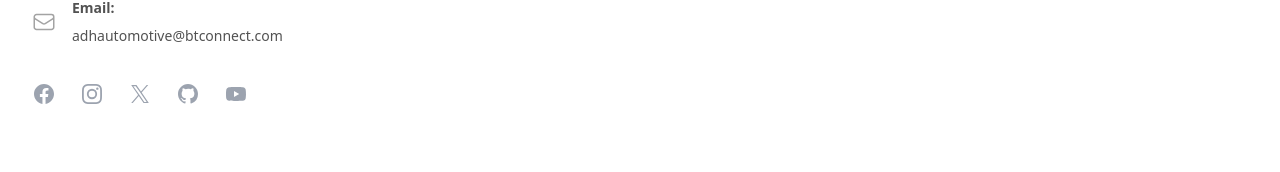
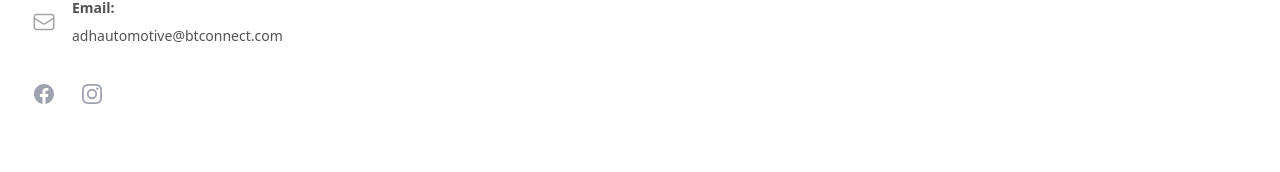
Before and after one commit to McleanDesignCo/ADH-Automotive, a Next.js app: page /privacy in a window 1280 px wide. Shown: the part 3494-3666 px from the top of the page. Built offline with nearby package versions, Linux system fonts and the light colour scheme.

Commit message:
Footer Socials Text center

```diff
--- a/src/components/Footer.tsx
+++ b/src/components/Footer.tsx
@@ -31,7 +31,7 @@ const navigation = {
   social: [
     {
       name: 'Facebook',
-      href: '#',
+      href: 'https://www.facebook.com/adhautomotive/',
       icon: (props: SVGProps<SVGSVGElement>) => (
         <svg fill="currentColor" viewBox="0 0 24 24" {...props}>
           <path
@@ -44,7 +44,7 @@ const navigation = {
     },
     {
       name: 'Instagram',
-      href: '#',
+      href: 'https://www.instagram.com/adh_automotive/',
       icon: (props: SVGProps<SVGSVGElement>) => (
         <svg fill="currentColor" viewBox="0 0 24 24" {...props}>
           <path
@@ -55,41 +55,7 @@ const navigation = {
         </svg>
       ),
     },
-    {
-      name: 'X',
-      href: '#',
-      icon: (props: SVGProps<SVGSVGElement>) => (
-        <svg fill="currentColor" viewBox="0 0 24 24" {...props}>
-          <path d="M13.6823 10.6218L20.2391 3H18.6854L12.9921 9.61788L8.44486 3H3.2002L10.0765 13.0074L3.2002 21H4.75404L10.7663 14.0113L15.5685 21H20.8131L13.6819 10.6218H13.6823ZM11.5541 13.0956L10.8574 12.0991L5.31391 4.16971H7.70053L12.1742 10.5689L12.8709 11.5655L18.6861 19.8835H16.2995L11.5541 13.096V13.0956Z" />
-        </svg>
-      ),
-    },
-    {
-      name: 'GitHub',
-      href: '#',
-      icon: (props: SVGProps<SVGSVGElement>) => (
-        <svg fill="currentColor" viewBox="0 0 24 24" {...props}>
-          <path
-            fillRule="evenodd"
-            d="M12 2C6.477 2 2 6.484 2 12.017c0 4.425 2.865 8.18 6.839 9.504.5.092.682-.217.682-.483 0-.237-.008-.868-.013-1.703-2.782.605-3.369-1.343-3.369-1.343-.454-1.158-1.11-1.466-1.11-1.466-.908-.62.069-.608.069-.608 1.003.07 1.531 1.032 1.531 1.032.892 1.53 2.341 1.088 2.91.832.092-.647.35-1.088.636-1.338-2.22-.253-4.555-1.113-4.555-4.951 0-1.093.39-1.988 1.029-2.688-.103-.253-.446-1.272.098-2.65 0 0 .84-.27 2.75 1.026A9.564 9.564 0 0112 6.844c.85.004 1.705.115 2.504.337 1.909-1.296 2.747-1.027 2.747-1.027.546 1.379.202 2.398.1 2.651.64.7 1.028 1.595 1.028 2.688 0 3.848-2.339 4.695-4.566 4.943.359.309.678.92.678 1.855 0 1.338-.012 2.419-.012 2.747 0 .268.18.58.688.482A10.019 10.019 0 0022 12.017C22 6.484 17.522 2 12 2z"
-            clipRule="evenodd"
-          />
-        </svg>
-      ),
-    },
-    {
-      name: 'YouTube',
-      href: '#',
-      icon: (props: SVGProps<SVGSVGElement>) => (
-        <svg fill="currentColor" viewBox="0 0 24 24" {...props}>
-          <path
-            fillRule="evenodd"
-            d="M19.812 5.418c.861.23 1.538.907 1.768 1.768C21.998 8.746 22 12 22 12s0 3.255-.418 4.814a2.504 2.504 0 0 1-1.768 1.768c-1.56.419-7.814.419-7.814.419s-6.255 0-7.814-.419a2.505 2.505 0 0 1-1.768-1.768C2 15.255 2 12 2 12s0-3.255.417-4.814a2.507 2.507 0 0 1 1.768-1.768C5.744 5 11.998 5 11.998 5s6.255 0 7.814.418ZM15.194 12 10 15V9l5.194 3Z"
-            clipRule="evenodd"
-          />
-        </svg>
-      ),
-    },
+
   ],
 }
 
--- a/src/components/testimonials.tsx
+++ b/src/components/testimonials.tsx
@@ -181,7 +181,7 @@ export function Testimonials() {
     <div id='repair-services' className="overflow-hidden py-12 md:py-20 lg:py-32">
       <Container>
         <div ref={setReferenceWindowRef}>
-          <Heading as="h3" className="mx-auto mt-2 max-w-5xl">
+          <Heading as="h3" className="mx-auto text-center mt-2 max-w-5xl">
             Trusted Car Repair Services in Birmingham, Digbeth – Brakes,
             Batteries, Clutch & More
           </Heading>
```
